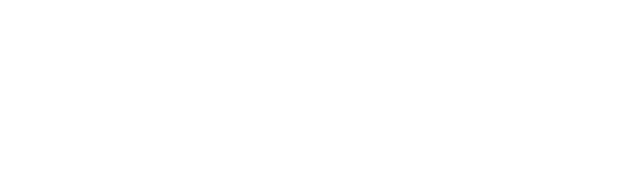
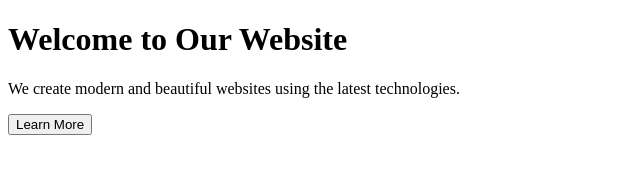
Before and after one commit to nikolozitsalughelashvili/homework14_1, a plain HTML site: page index.html in a window 1280 px wide. Shown: the whole page, without its empty margins (0-640 px from the left). Drawn offline with nearby package versions, Linux system fonts and the light colour scheme.

Commit message:
main_sectioncmt

```diff
--- a/app.js
+++ b/app.js
@@ -1 +1,2 @@
 console.log(1);
+AOS.init();
--- a/index.html
+++ b/index.html
@@ -3,10 +3,21 @@
   <head>
     <meta charset="UTF-8" />
     <meta name="viewport" content="width=device-width, initial-scale=1.0" />
+    <link href="https://unpkg.com/aos@2.3.1/dist/aos.css" rel="stylesheet" />
     <link rel="stylesheet" href="style.css" />
     <title>Document</title>
   </head>
   <body>
+    <main class="main-section">
+      <h1 data-aos="fade-up">Welcome to Our Website</h1>
+
+      <p data-aos="fade-up" data-aos-delay="200">
+        We create modern and beautiful websites using the latest technologies.
+      </p>
+
+      <button data-aos="zoom-in" data-aos-delay="400">Learn More</button>
+    </main>
+    <script src="https://unpkg.com/aos@2.3.1/dist/aos.js"></script>
     <script src="app.js"></script>
   </body>
 </html>
```
